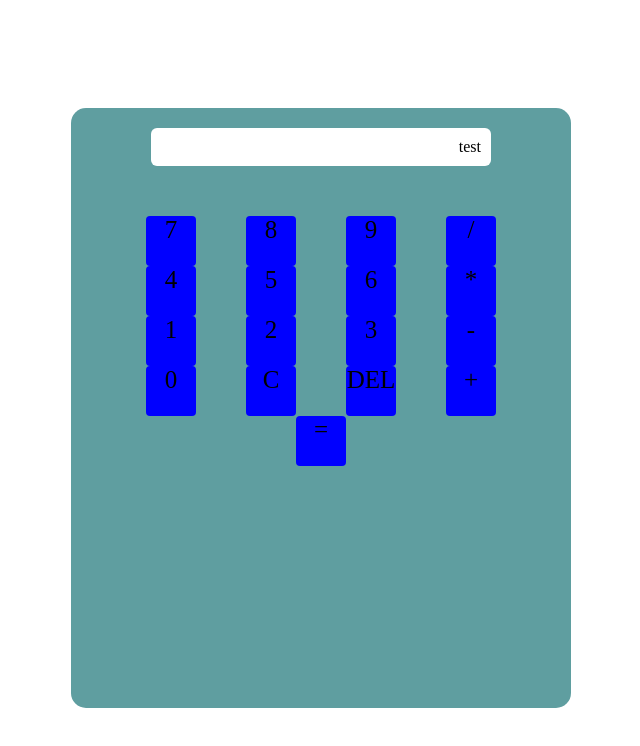
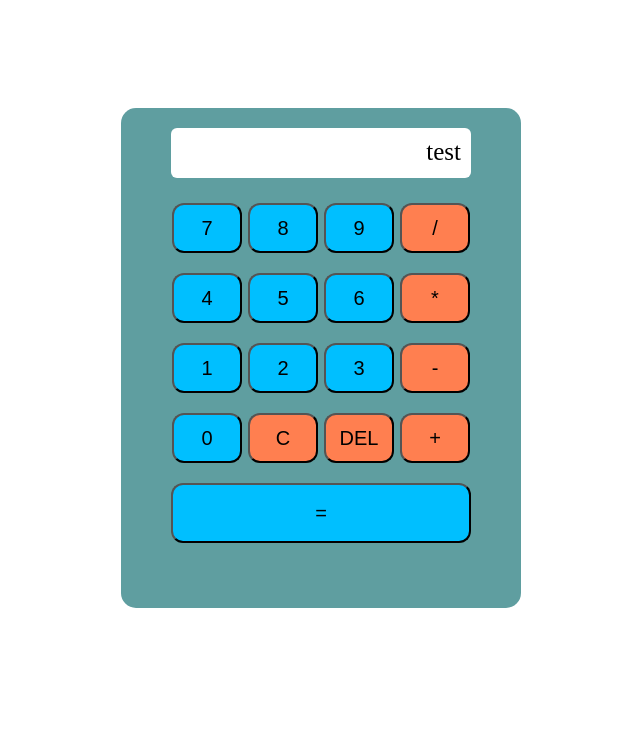
Before and after one commit to Kinloes/calculator, a plain HTML site: page index.html in a window 1280 px wide. Shown: the whole page, without its empty margins (319-959 px from the left). Drawn offline with Linux system fonts and the light colour scheme.

Commit message:
Finished the visual prototype of the calculator

```diff
--- a/calculator.css
+++ b/calculator.css
@@ -4,8 +4,8 @@ body{
 }
 #calcContainer{
     border-radius: 15px;
-    width: 500px;
-    height: 600px;
+    width: 400px;
+    height: 500px;
     margin-top: 100px;
     background-color:cadetblue;
     justify-content: center;
@@ -14,63 +14,69 @@ body{
 #visualInput{
     text-align: end;
     border-radius: 6px;
+    height: 30px;
     padding: 10px;
     margin-top: 20px;
-    margin-right: 80px;
-    margin-left: 80px;
+    margin-right: 50px;
+    margin-left: 50px;
     background-color: white;
+    font-size: 25px;
 }
 #buttons{
-    margin-top: 50px;
+    margin-top: 25px;
     display: flex;
     flex-direction: column;
     align-items: center;
 }
 #row1, #row2, #row3, #row4, #row5{
     text-align: center;
-    font-size: 25px;
-    gap: 50px;
+    gap: 6px;
 }
 #row1{
     display: flex;
-    flex: 1;
+    margin-bottom: 20px;
 }
-#row1 div{
-    background-color: blue;
-    width: 50px;
+button{
+    font-size: 20px;
+    background-color: deepskyblue;
+}
+#row1 button{
+    width: 70px;
     height: 50px;
-    border-radius: 4px;
+    border-radius: 12px;
+}
+#divide, #multiply, #minus, #add, #delete, #clear{
+    background-color:coral;
 }
 #row2{
     display: flex;
+    margin-bottom: 20px;
 }
-#row2 div{
-    background-color: blue;
-    width: 50px;
+#row2 button{
+    width: 70px;
     height: 50px;
-    border-radius: 4px;
+    border-radius: 12px;
 }
 #row3{
     display: flex;
+    margin-bottom: 20px;
 }
-#row3 div{
-    background-color: blue;
-    width: 50px;
+#row3 button{
+    width: 70px;
     height: 50px;
-    border-radius: 4px;
+    border-radius: 12px;
 }
 #row4{
     display: flex;
+    margin-bottom: 20px;
 }
-#row4 div{
-    background-color: blue;
-    width: 50px;
+#row4 button{
+    width: 70px;
     height: 50px;
-    border-radius: 4px;
+    border-radius: 12px;
 }
-#row5 div{
-    background-color: blue;
-    width: 50px;
-    height: 50px;
-    border-radius: 4px;
+#row5 button{
+    width: 300px;
+    height: 60px;
+    border-radius: 12px;
 }
--- a/index.html
+++ b/index.html
@@ -11,31 +11,31 @@
         <div id="visualInput">test</div>
     <div id="buttons">
         <div id="row1">
-            <div id="seven">7</div>
-            <div id="eight">8</div>
-            <div id="nine">9</div>
-            <div id="divide">/</div>
+            <button id="seven">7</button>
+            <button id="eight">8</button>
+            <button id="nine">9</button>
+            <button id="divide">/</button>
         </div>
         <div id="row2">
-            <div id="four">4</div>
-            <div id="five">5</div>
-            <div id="six">6</div>
-            <div id="multiply">*</div>
+            <button id="four">4</button>
+            <button id="five">5</button>
+            <button id="six">6</button>
+            <button id="multiply">*</button>
         </div>
         <div id="row3">
-            <div id="one">1</div>
-            <div id="two">2</div>
-            <div id="three">3</div>
-            <div id="minus">-</div>
+            <button id="one">1</button>
+            <button id="two">2</button>
+            <button id="three">3</button>
+            <button id="minus">-</button>
         </div>
         <div id="row4">
-            <div id="zero">0</div>
-            <div id="clear">C</div>
-            <div id="delete">DEL</div>
-            <div id="add">+</div>
+            <button id="zero">0</button>
+            <button id="clear">C</button>
+            <button id="delete">DEL</button>
+            <button id="add">+</button>
         </div>
         <div id="row5">
-            <div id="Equal">=</div>
+            <button id="Equal">=</button>
         </div>
     </div>
     </div>
```
